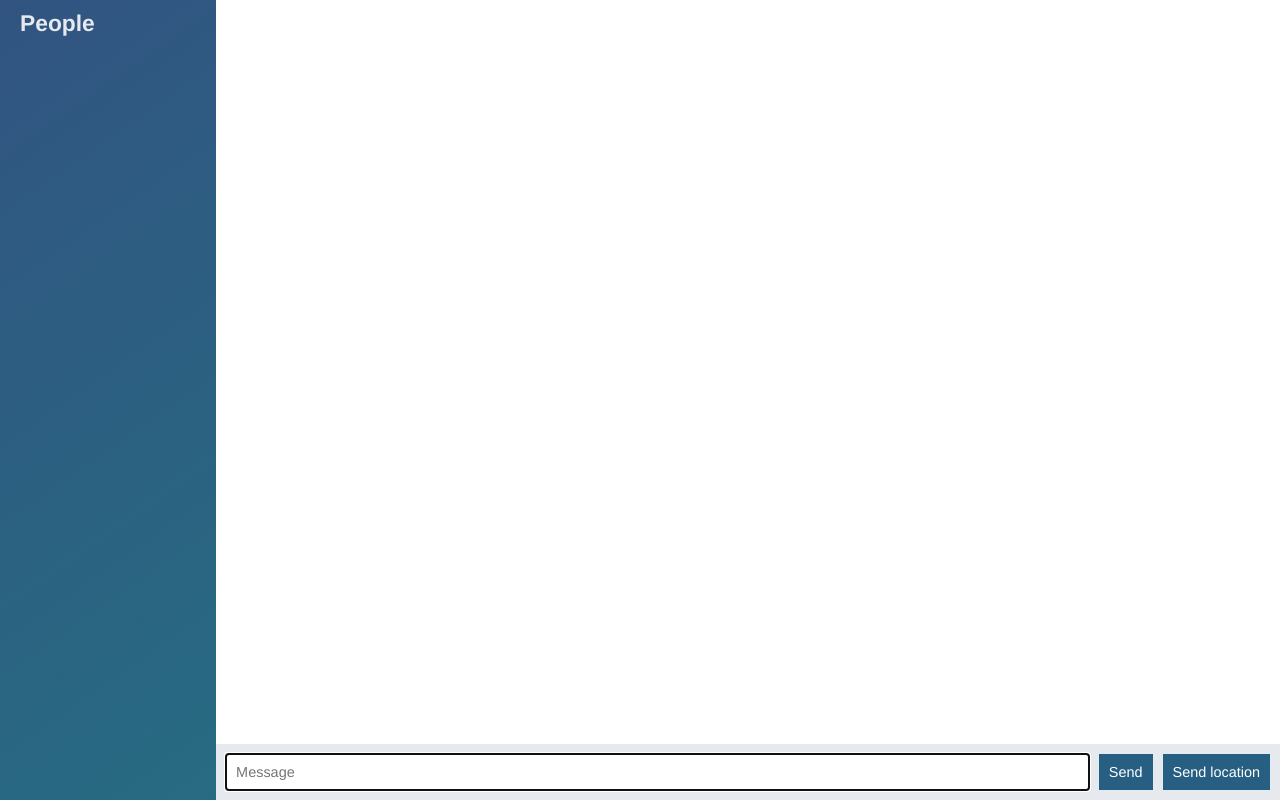
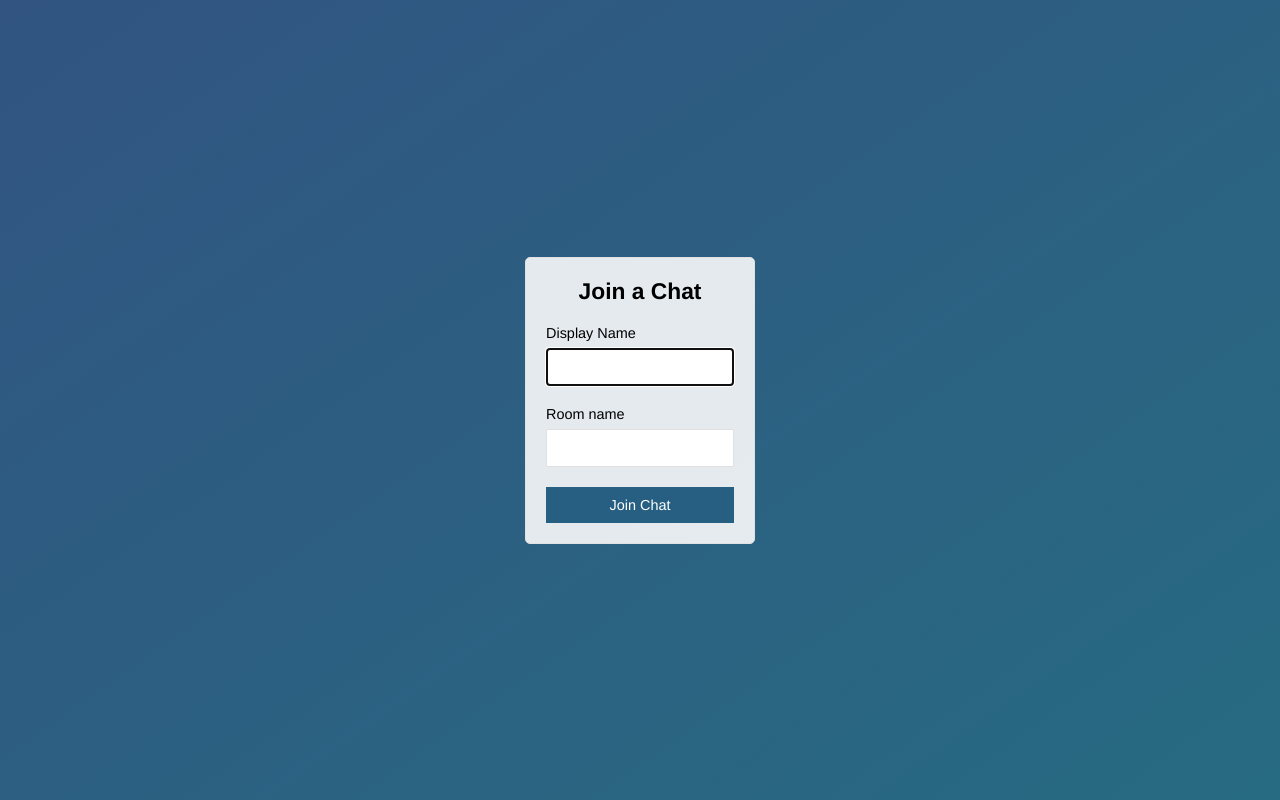
Before and after one commit to sahildorwat/nodeChatApp, a website: page public/index.html in a window 1280 px wide. Drawn offline with nearby package versions, Linux system fonts and the light colour scheme; no server answers.

Commit message:
added login page

```diff
--- a/public/index.html
+++ b/public/index.html
@@ -1,61 +1,32 @@
 <!DOCTYPE html>
-
-<html>
-
+<html lang="en">
 <head>
-  <meta charset="utf-8">
-  <link rel="stylesheet" href="/css/styles.css">
+    <meta charset="UTF-8">
+    <meta name="viewport" content="width=device-width, initial-scale=1.0">
+    <meta http-equiv="X-UA-Compatible" content="ie=edge">
+    <link rel="stylesheet" href="/css/styles.css">
+    <title>Join | ChatApp</title>
 </head>
-
-<body class="chat">
-
-  <div class="chat__sidebar">
-    <h3>People</h3>
-    <div id="users"></div>
-  </div>
-
-  <div class="chat__main">
-    <ol id="messages" class="chat__messages"></ol>
-
-    <div class="chat__footer">
-      <form id="message-form">
-        <input name="message" type="text" placeholder="Message" autofocus autocomplete="off"/>
-        <button>Send</button>
-      </form>
-      <button id="send-location">Send location</button>
+<body>
+    <div class="centered-form">
+        <div class="centered-form__form">
+                <form action="./chat.html">
+                    <div class="form-field">
+                        <h3>Join a Chat</h3>
+                    </div>
+                    <div class="form-field">
+                        <label>Display Name</label>
+                        <input type="text" autofocus name="name" />
+                    </div>
+                    <div class="form-field">
+                        <label>Room name</label>
+                        <input type="text" name="room" />
+                    </div>
+                    <div class="form-field">
+                        <button type="submit">Join Chat</button>
+                    </div>
+            </form>
+        </div>
     </div>
-  </div>
-
-  <script id="message-template" type="text/template">
-    <li class="message">
-        <div class="message__title" >
-        <h4>{{ from }} </h4>
-        <span>{{ createdAt }}</span>
-        </div>
-        <div class="message__body">
-            {{text}}
-        </div>
-    </li>
-  </script>
-
-  <script id="location-message-template" type="text/template">
-    <li class="message">
-        <div class="message__title" >
-        <h4>{{ from }} </h4>
-        <span>{{ createdAt }}</span>
-        </div>
-        <div class="message__body">
-            <a target="_blank" href="{{url}}">My current location </a>
-        </div>
-    </li>
-  </script>
-
-
-  <script src="/socket.io/socket.io.js"></script>
-  <script src="/js/libs/jquery-3.1.0.min.js"></script>
-  <script src="./js/libs/mustache.js"></script>
-  <script src="./js/libs/moment.js"></script>
-  <script src="/js/index.js"></script>
 </body>
-
 </html>
```
Also changed, not shown: public/chat.html (added, +61 -0 lines), public/js/chat.js (renamed from public/js/index.js).
